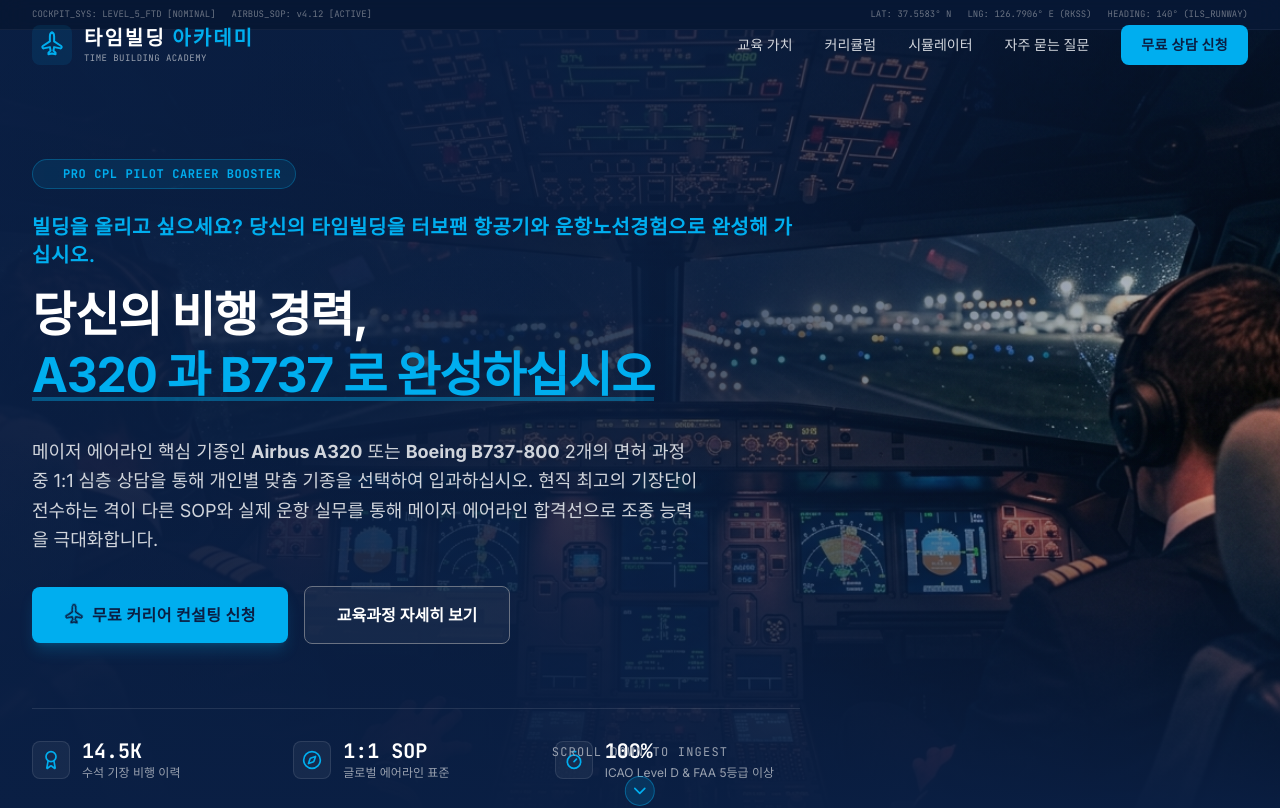
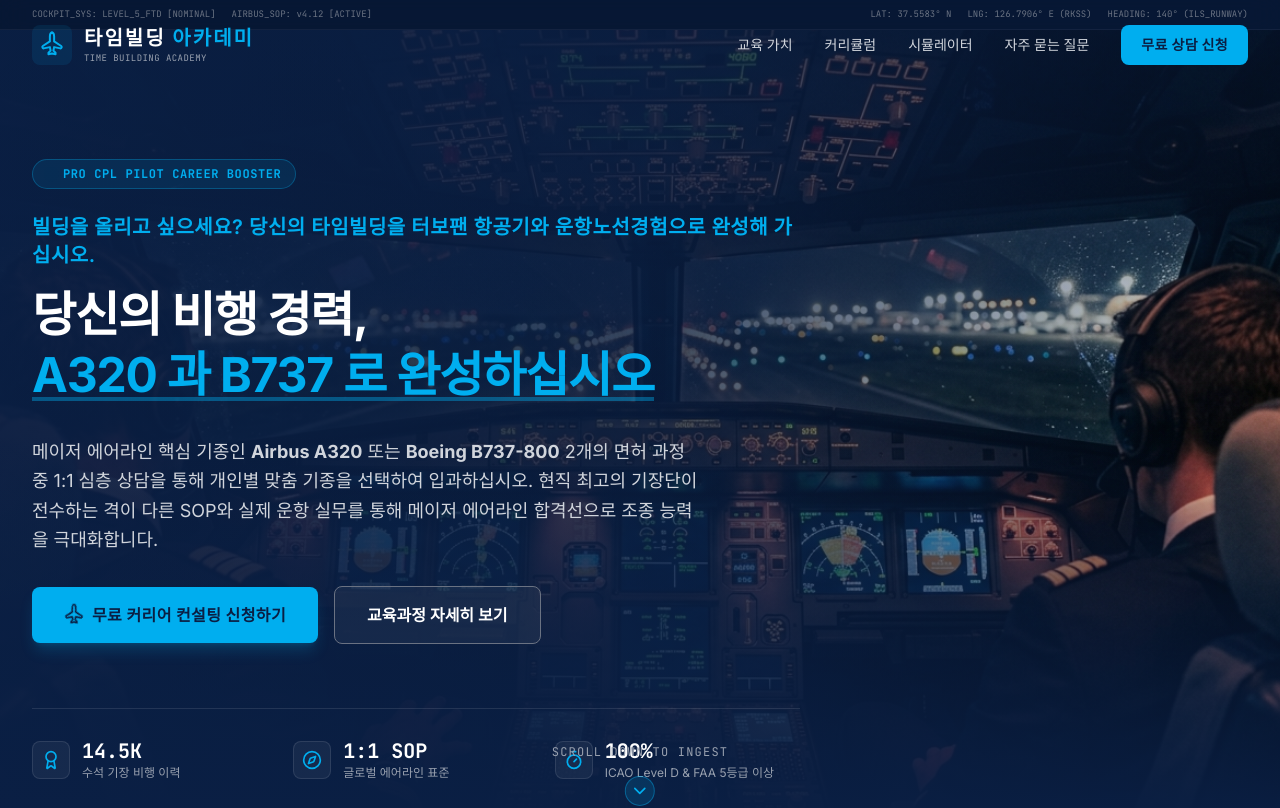
Before and after one commit to alamo99ko-ux/airbus320-time-build, a React (Vite) app: page / in a window 1280 px wide. Shown: the top 808 px of the page. Built offline with nearby package versions, Linux system fonts and the light colour scheme.

Commit message:
feat(hero): update CTA to external form link
Change the career consultation button from an internal scroll to an external Google Form link and update the contact form label for better clarity.

```diff
--- a/src/components/ContactForm.tsx
+++ b/src/components/ContactForm.tsx
@@ -193,7 +193,7 @@
               id="google-form-cta-link"
             >
               <ExternalLink className="h-5 w-5 mr-2 animate-pulse" />
-              <span>구글 설문 상담 신청서 작성하기</span>
+              <span> 프로그램 상담 신청서 작성하기</span>
             </a>
 
             <div className="mt-5 text-center">
--- a/src/components/Hero.tsx
+++ b/src/components/Hero.tsx
@@ -83,13 +83,15 @@
             transition={{ delay: 0.6, duration: 0.8 }}
             className="flex flex-col sm:flex-row items-stretch sm:items-center space-y-4 sm:space-y-0 sm:space-x-4 mb-16"
           >
-            <button
-              onClick={handleScrollToForm}
+            <a
+              href="https://forms.gle/KrG2mc7sdVay6BG37"
+              target="_blank"
+              rel="noopener noreferrer"
               className="px-8 py-4 bg-[#00AEEF] text-[#0A1F44] font-bold rounded-lg shadow-lg shadow-[#00AEEF]/20 hover:bg-white text-base transition-all duration-300 hover:shadow-[0_0_20px_#00AEEF] tracking-wide flex items-center justify-center space-x-2 cursor-pointer"
             >
               <Plane className="h-5 w-5 transform -rotate-45" />
-              <span>무료 커리어 컨설팅 신청</span>
-            </button>
+              <span>무료 커리어 컨설팅 신청하기</span>
+            </a>
             <button
               onClick={() => {
                 const term = document.getElementById("curriculum");
```
